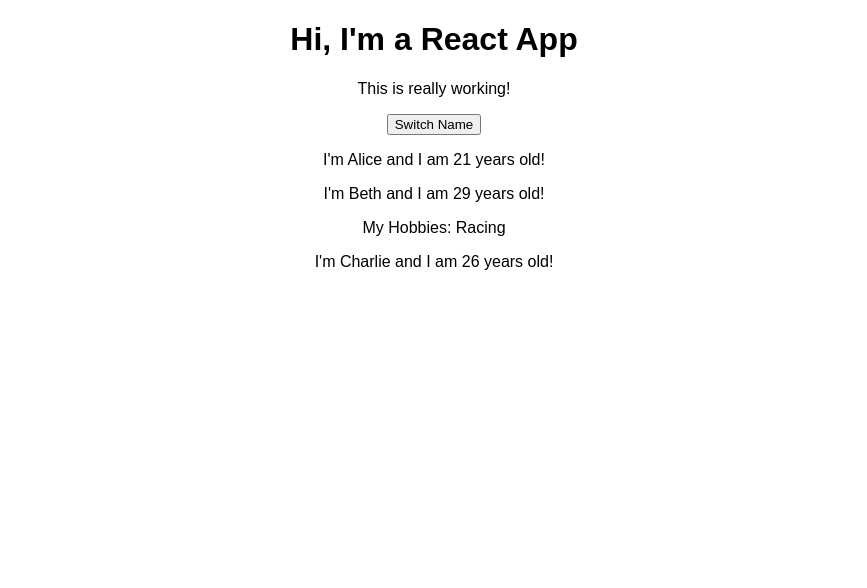
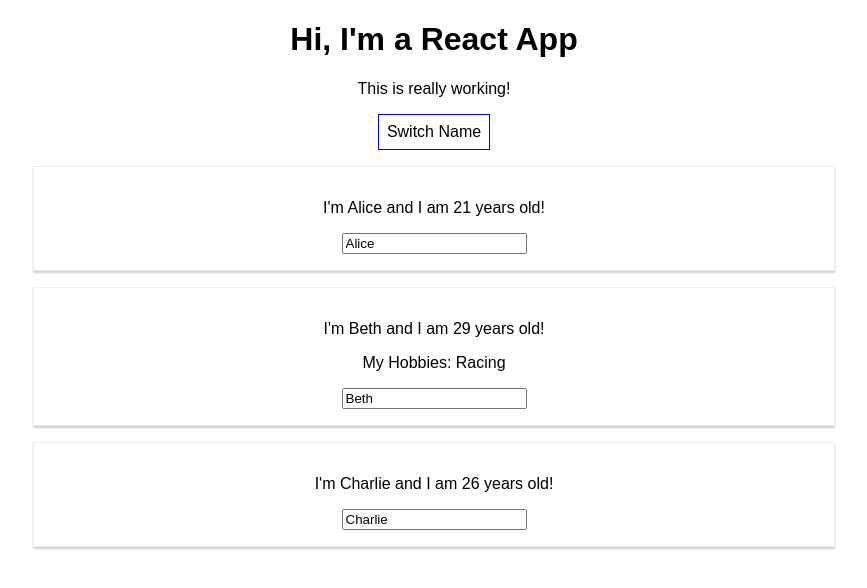
Before and after one commit to jeynesrya/react-complete-guide, a React (Create React App) app: page / in a window 1280 px wide. Shown: the top 588 px of the page, without its empty margins (206-1073 px from the left). Built offline with nearby package versions, Linux system fonts and the light colour scheme.

Commit message:
completed base syntax section

```diff
--- a/src/App.js
+++ b/src/App.js
@@ -12,24 +12,46 @@
     otherState: 'some other value'
   };
 
-  switchNameHandler = () => {
+
+  switchNameHandler = (newName) => {
     // console.log('Was clicked!');
     // DON'T DO THIS: this.state.persons[0].name = 'Maximilian';
     this.setState({
       persons: [
-        { name: 'Maximilian', age: 28 },
-        { name: 'Manu', age: 29 },
-        { name: 'Stephanie', age: 27 }
+        { name: newName, age: 28 },
+        { name: 'Bob', age: 29 },
+        { name: 'Cameron', age: 27 }
       ]
     });
   };
 
+  nameChangedHandler = (event) => {
+    this.setState({
+      persons: [
+        { name: 'Alice', age: 28 },
+        { name: event.target.value, age: 29 },
+        { name: 'Cameron', age: 27 }
+      ]
+    });
+  }
+
   render() {
+
+    const style = {
+      backgroundColor: 'white',
+      font: 'inherit',
+      border: '1px solid blue',
+      padding: '8px',
+      cursor: 'pointer'
+    }
+
     return (
       <div className="App">
         <h1>Hi, I'm a React App</h1>
         <p>This is really working!</p>
-        <button onClick={this.switchNameHandler}>Switch Name</button>
+        <button
+          style={style}
+          onClick={() => this.switchNameHandler("Amy")}>Switch Name</button>
         <Person
           name={this.state.persons[0].name}
           age={this.state.persons[0].age}
@@ -38,7 +60,9 @@
           name={this.state.persons[1].name}
           age={this.state.persons[1].age}
           // passing method as props so you can call a method that changes state, stateless components
-          click={this.switchNameHandler}
+          // bind is better than the above ^^
+          click={this.switchNameHandler.bind(this, 'Amy!')}
+          changed={this.nameChangedHandler}
         >
           My Hobbies: Racing
         </Person>
--- /dev/null
+++ b/src/Person/Person.css
@@ -0,0 +1,8 @@
+.Person {
+    width: 60%;
+    margin: 16px auto;
+    border: 1px solid #eee;
+    box-shadow: 0 2px 2px #ccc;
+    padding: 16px;
+    text-align: center;
+}
--- a/src/Person/Person.js
+++ b/src/Person/Person.js
@@ -1,10 +1,13 @@
 import React from 'react';
+
+import './Person.css';
 
 const person = ( props ) => {
     return (
-        <div>
+        <div className="Person">
             <p onClick={props.click}>I'm {props.name} and I am {props.age} years old!</p>
             <p>{props.children}</p>
+            <input type="text" onChange={props.changed} value={props.name} />
         </div>
     )
 };
```
